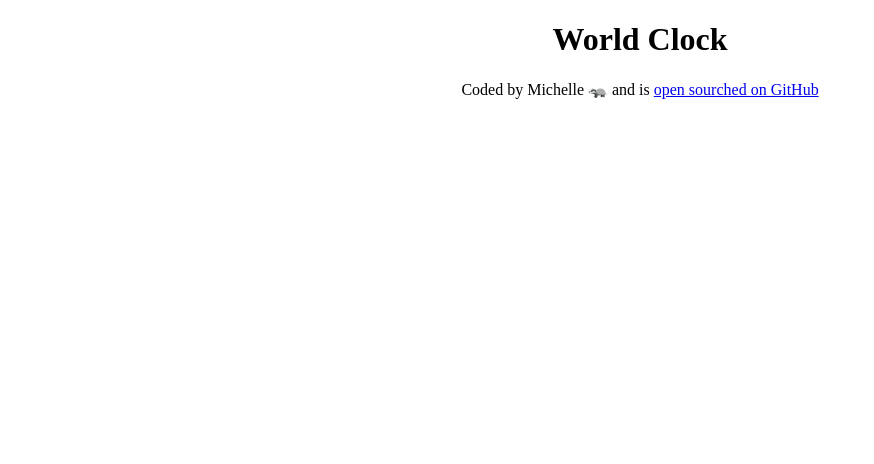
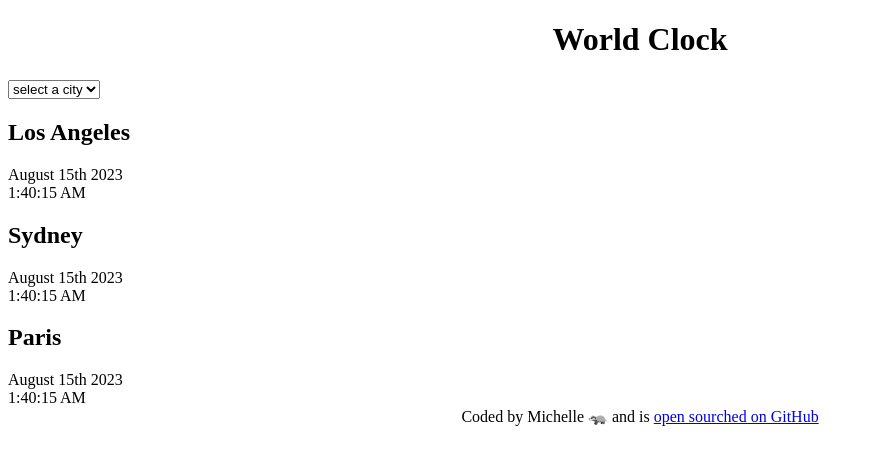
Before and after one commit to MMescudi/World-Clock, a plain HTML site: page index.html in a window 1280 px wide. Shown: the whole page, without its empty margins (0-874 px from the left). Drawn offline with Linux system fonts and the light colour scheme.

Commit message:
advanced html structure

```diff
--- a/index.html
+++ b/index.html
@@ -7,7 +7,31 @@
     <title>World Clock</title>
   </head>
   <body>
-    <h1>World Clock</h1>
+    <div class="container">
+      <h1>World Clock</h1>
+      <select>
+        <option value="">select a city</option>
+        <option value="">London</option>
+        <option value="">New York</option>
+        <option value="">Tokyo</option>
+      </select>
+
+      <div class="city">
+        <h2>Los Angeles</h2>
+        <div class="date">August 15th 2023</div>
+        <div class="time">1:40:15 AM</div>
+      </div>
+      <div class="city">
+        <h2>Sydney</h2>
+        <div class="date">August 15th 2023</div>
+        <div class="time">1:40:15 AM</div>
+      </div>
+      <div class="city">
+        <h2>Paris</h2>
+        <div class="date">August 15th 2023</div>
+        <div class="time">1:40:15 AM</div>
+      </div>
+    </div>
     <footer>
       Coded by Michelle 🦡 and is
       <a href="https://github.com/MMescudi/World-Clock" target="_blank"
```
